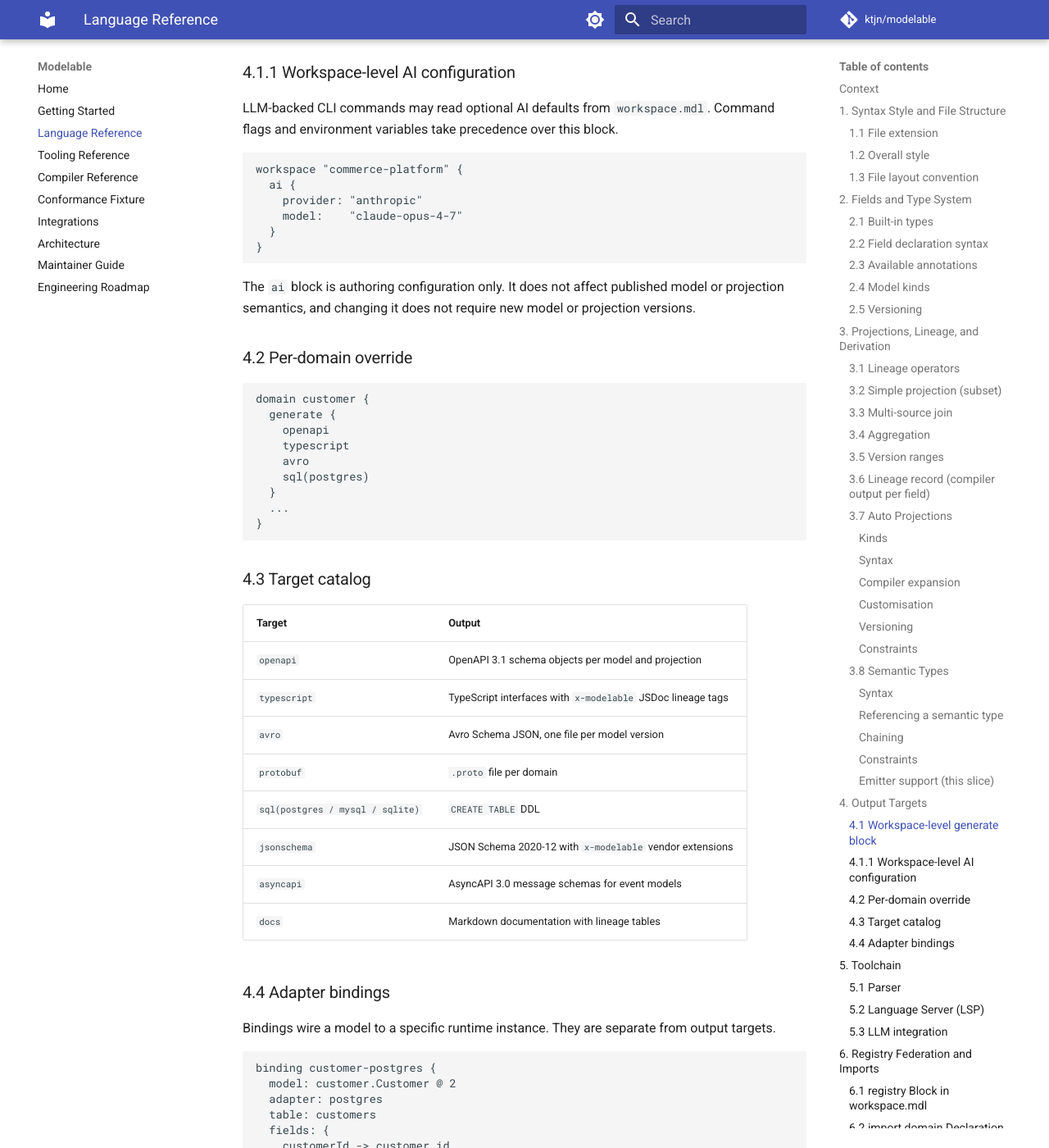
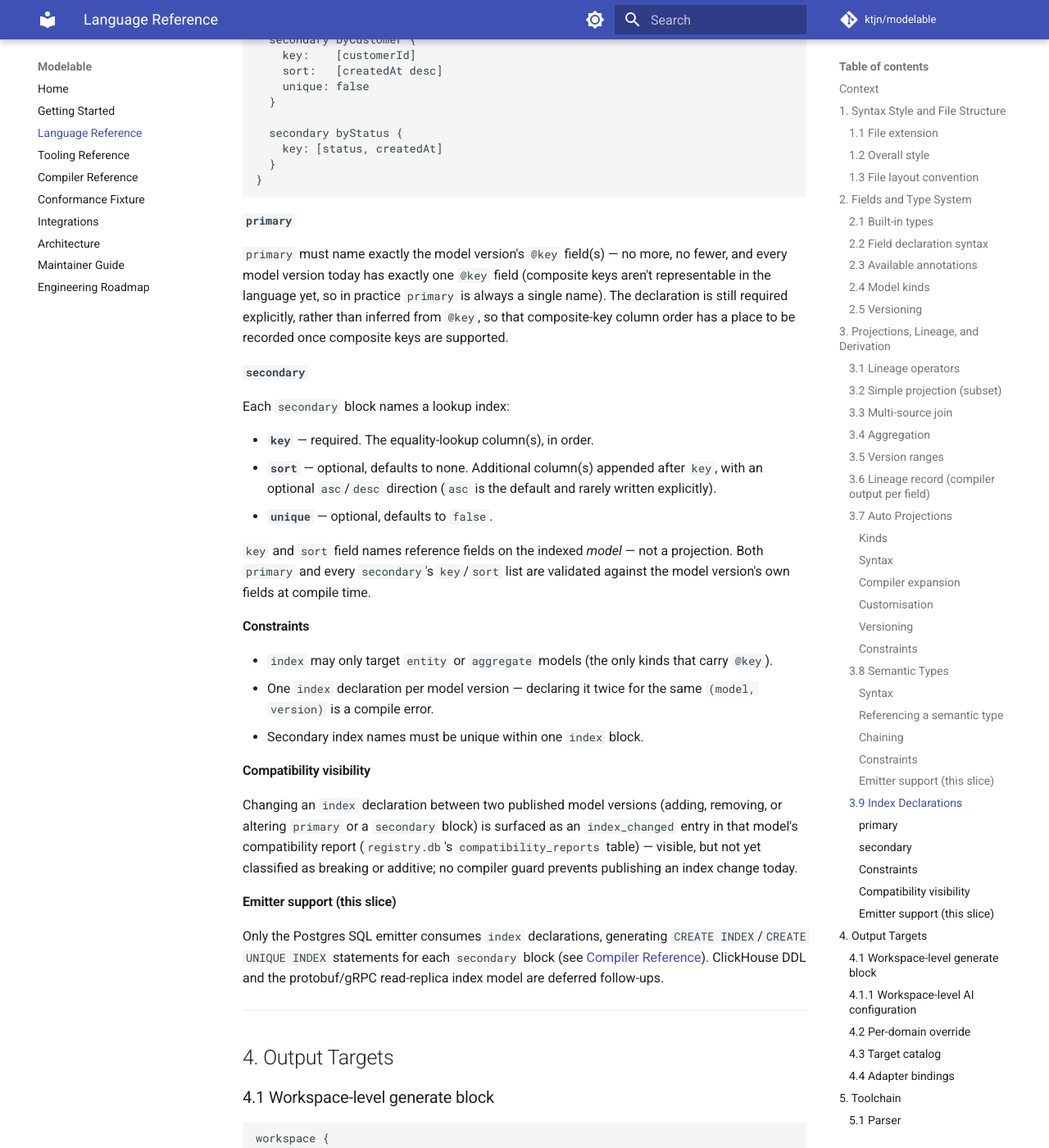
Before and after one commit to ktjn/modelable, an MkDocs documentation site: the page built from docs/language-reference.md, in a window 1280 px wide and 1400 px high, scrolled down 11976 px. Shown: the whole window at 82% size. Built offline with MkDocs 1.6.1 and Material for MkDocs 9.7.7, drawn with Linux system fonts in a browser that asks for light colours; comment, search, counter and statistics services are not loaded; some of the changed text lies outside the part shown.

Commit message:
Document index declarations and regenerate mypy baseline
Adds Language Reference §3.9 (syntax, primary/secondary semantics,
constraints, compatibility visibility, emitter-support scope), a
Compiler Reference note on the Postgres CREATE INDEX emission and its
field-resolution-through-projection-mapping behavior, and CHANGELOG/
ROADMAP entries noting gap 7 completes all seven concretely-scheduled
gaps from Scalable's feature-gaps request.

Regenerates mypy-baseline.txt from a fresh mypy run taken after ruff
format's final pass, per the now-established lesson from every prior
slice. Also fixes two real new mypy errors this slice's transformer
code introduced (an unannotated dict literal, and three arg-type
mismatches from reading values back out of it) rather than accepting
them into the baseline.

````diff
--- a/docs/language-reference.md
+++ b/docs/language-reference.md
@@ -441,6 +441,63 @@ Only the Rust emitter generates a distinct type for `semantic` declarations in t
 
 ---
 
+### 3.9 Index Declarations
+
+An `index` declaration is bound to one model version, parallel in shape to `auto projections`. It declares the model's primary key column order and any secondary indexes.
+
+```mdl
+entity Order @ 3 (additive) {
+  @key       orderId:    uuid
+             customerId: uuid
+             status:     enum(pending, shipped, delivered)
+             createdAt:  timestamp
+}
+
+index Order @ 3 {
+  primary orderId
+
+  secondary byCustomer {
+    key:    [customerId]
+    sort:   [createdAt desc]
+    unique: false
+  }
+
+  secondary byStatus {
+    key: [status, createdAt]
+  }
+}
+```
+
+#### `primary`
+
+`primary` must name exactly the model version's `@key` field(s) — no more, no fewer, and every model version today has exactly one `@key` field (composite keys aren't representable in the language yet, so in practice `primary` is always a single name). The declaration is still required explicitly, rather than inferred from `@key`, so that composite-key column order has a place to be recorded once composite keys are supported.
+
+#### `secondary`
+
+Each `secondary` block names a lookup index:
+
+- **`key`** — required. The equality-lookup column(s), in order.
+- **`sort`** — optional, defaults to none. Additional column(s) appended after `key`, with an optional `asc`/`desc` direction (`asc` is the default and rarely written explicitly).
+- **`unique`** — optional, defaults to `false`.
+
+`key` and `sort` field names reference fields on the indexed *model* — not a projection. Both `primary` and every `secondary`'s `key`/`sort` list are validated against the model version's own fields at compile time.
+
+#### Constraints
+
+- `index` may only target `entity` or `aggregate` models (the only kinds that carry `@key`).
+- One `index` declaration per model version — declaring it twice for the same `(model, version)` is a compile error.
+- Secondary index names must be unique within one `index` block.
+
+#### Compatibility visibility
+
+Changing an `index` declaration between two published model versions (adding, removing, or altering `primary` or a `secondary` block) is surfaced as an `index_changed` entry in that model's compatibility report (`registry.db`'s `compatibility_reports` table) — visible, but not yet classified as breaking or additive; no compiler guard prevents publishing an index change today.
+
+#### Emitter support (this slice)
+
+Only the Postgres SQL emitter consumes `index` declarations, generating `CREATE INDEX`/`CREATE UNIQUE INDEX` statements for each `secondary` block (see [Compiler Reference](compiler-reference.md)). ClickHouse DDL and the protobuf/gRPC read-replica index model are deferred follow-ups.
+
+---
+
 ## 4. Output Targets
 
 ### 4.1 Workspace-level generate block
````
Also changed, not shown: CHANGELOG.md (+16 -0 lines), ROADMAP.md (+19 -3 lines), docs/compiler-reference.md (+13 -1 lines), 1 other file.
